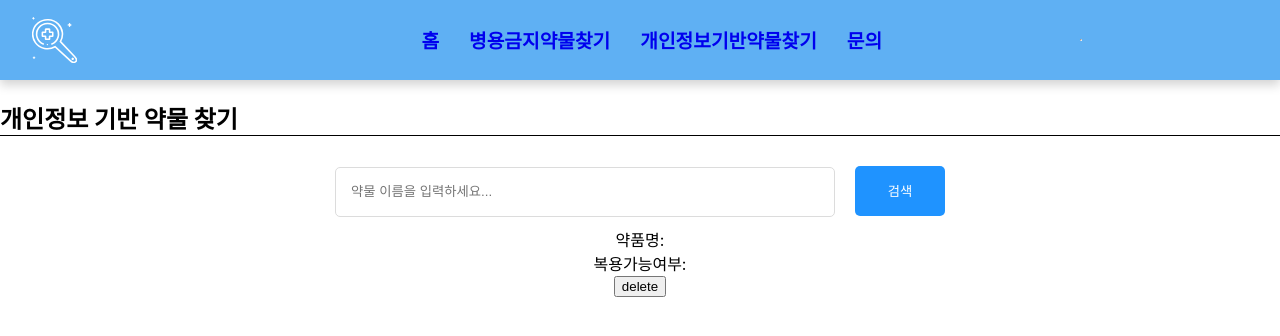
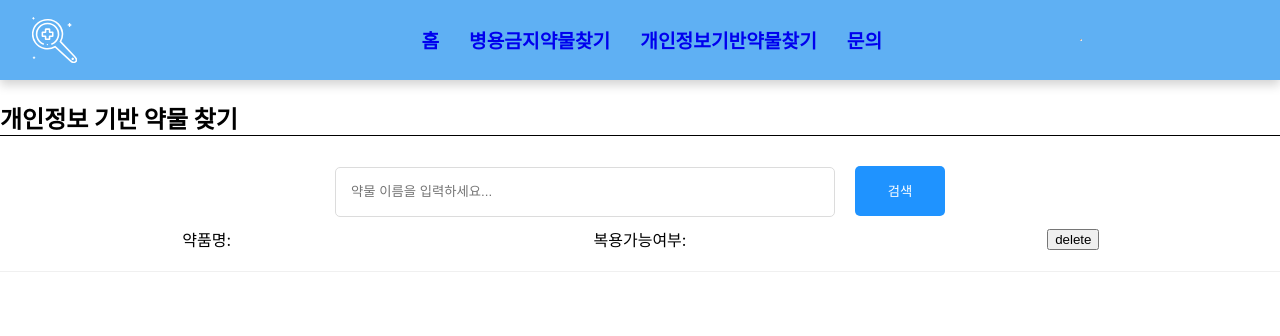
Before and after one commit to LovellR/GSS_Project, a React (Create React App) app in the folder oss-project/: page /detail in a window 1280 px wide. Shown: the top 336 px of the page. Built offline with nearby package versions, Linux system fonts and the light colour scheme.

Commit message:
개인정보 기반 약물 아이템 스타일링

```diff
--- a/oss-project/src/JS/PersonalItem.js
+++ b/oss-project/src/JS/PersonalItem.js
@@ -1,9 +1,11 @@
+import "./css/PersonalItem.css";
+
 const PersonalItem = () => {
     return (
-        <div className="personal_item">
+        <div className="personal-item">
             <div className="title">약품명: </div>
             <div className="possible">복용가능여부: </div>
-            <div className="delete_btn">
+            <div className="delete-btn">
                 <button>delete</button>
             </div>
         </div>
--- /dev/null
+++ b/oss-project/src/JS/css/PersonalItem.css
@@ -0,0 +1,19 @@
+.personal-item {
+    display: flex;
+    align-items: center;
+    gap: 20px;
+    padding-bottom: 20px;
+    border-bottom: 1px solid rgb(240, 240, 240);
+}
+
+.title {
+    flex: 1;
+}
+
+.possible {
+    flex: 1;
+}
+
+.delete-btn {
+    flex: 1;
+}
```
